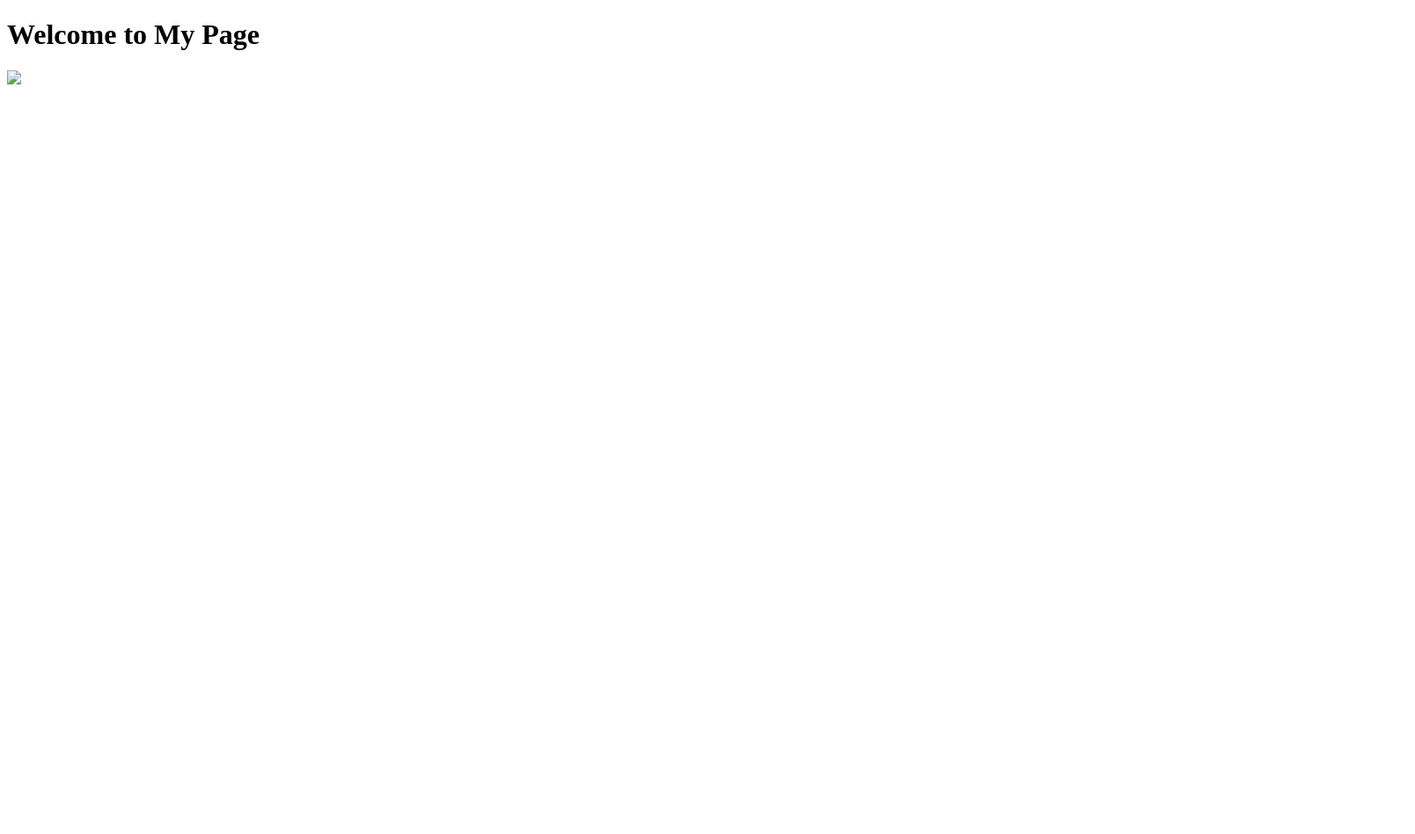
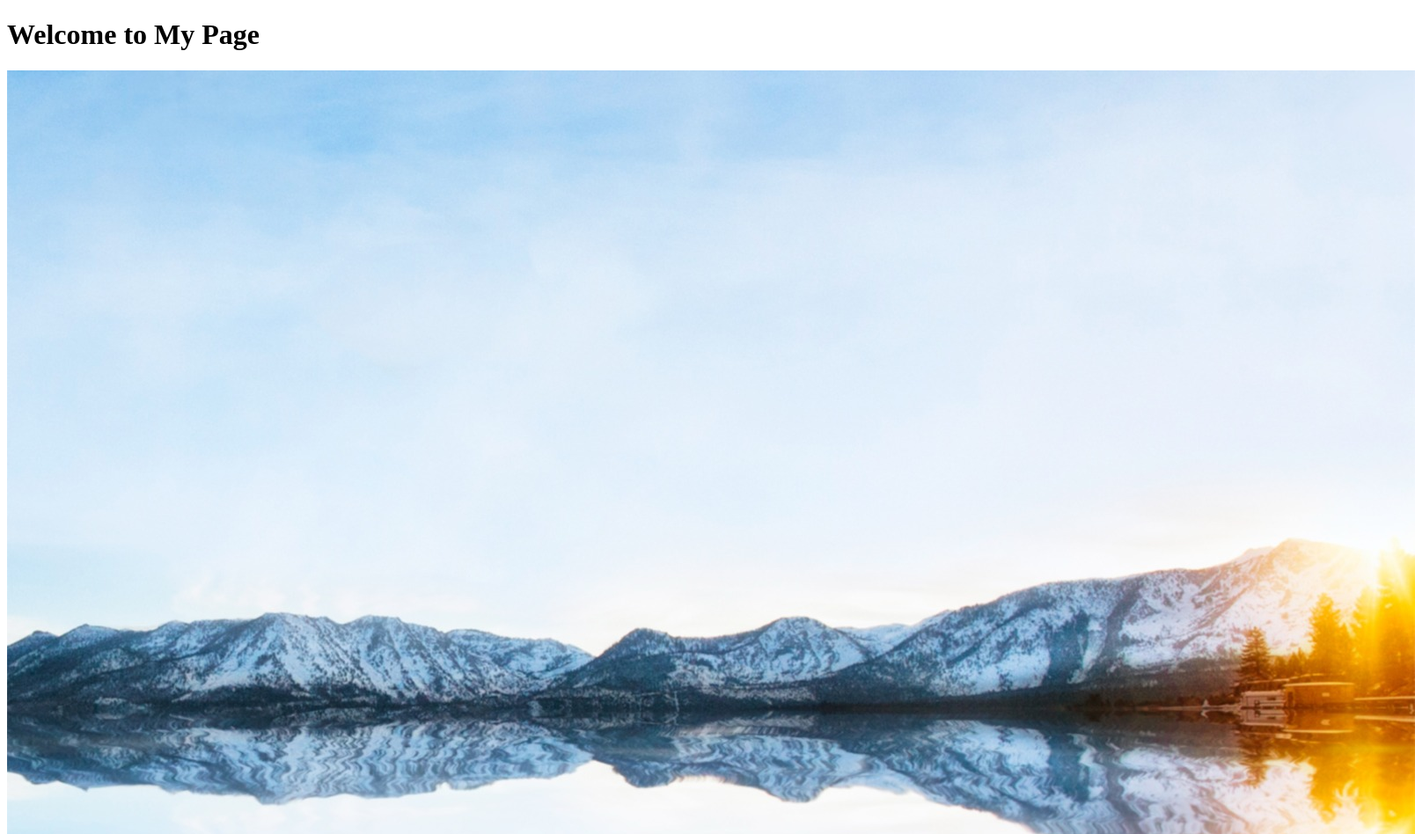
Before and after one commit to helps-center/img12, a plain HTML site: page index.html in a window 1280 px wide. Shown: the top 948 px of the page at 88% size, 1608 px wide, since content can reach past the window. Before the commit the page ends 800 px from the top, so only its background shows below. Drawn offline with Linux system fonts and the light colour scheme.

Commit message:
Update index.html

```diff
--- a/index.html
+++ b/index.html
@@ -6,6 +6,6 @@
 </head>
 <body>
   <h1>Welcome to My Page</h1>
-  <img src="img2.jpg" ">
+  <img src="bg.jpeg" ">
 </body>
 </html>
```
